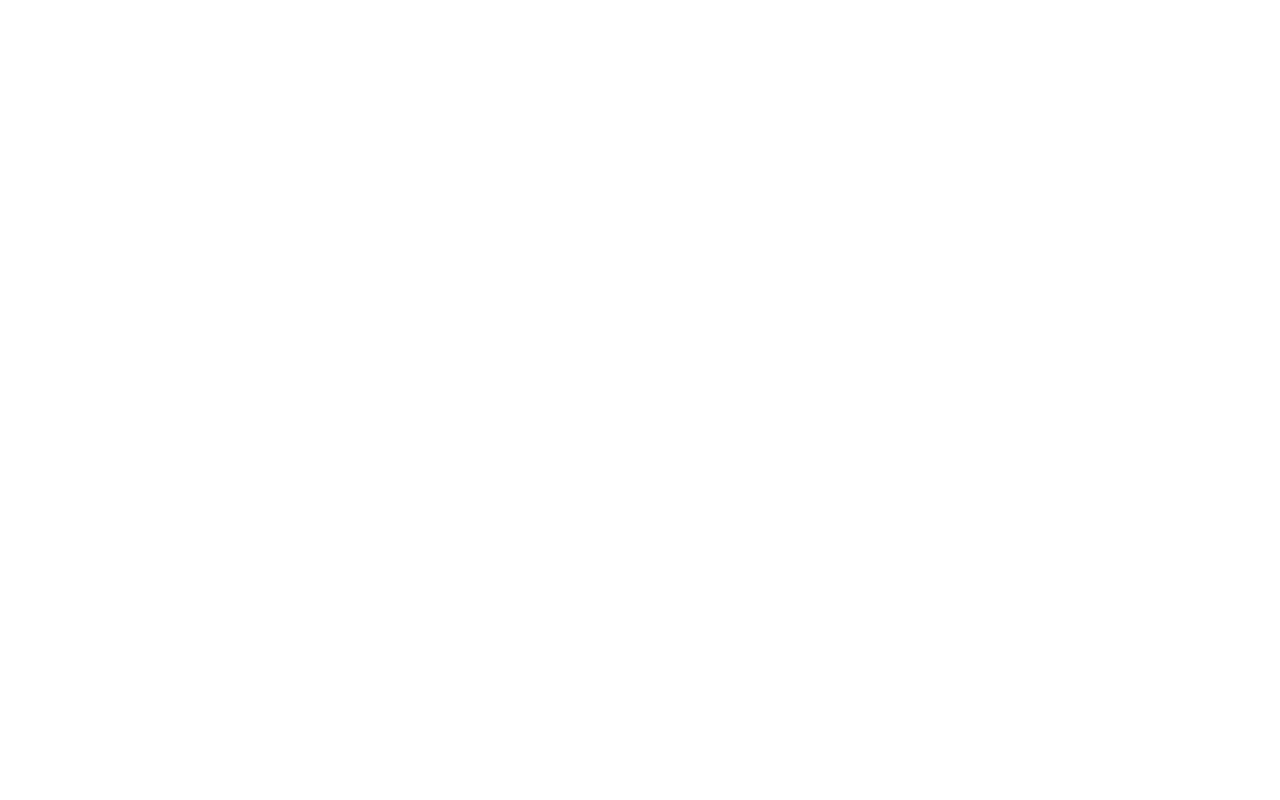
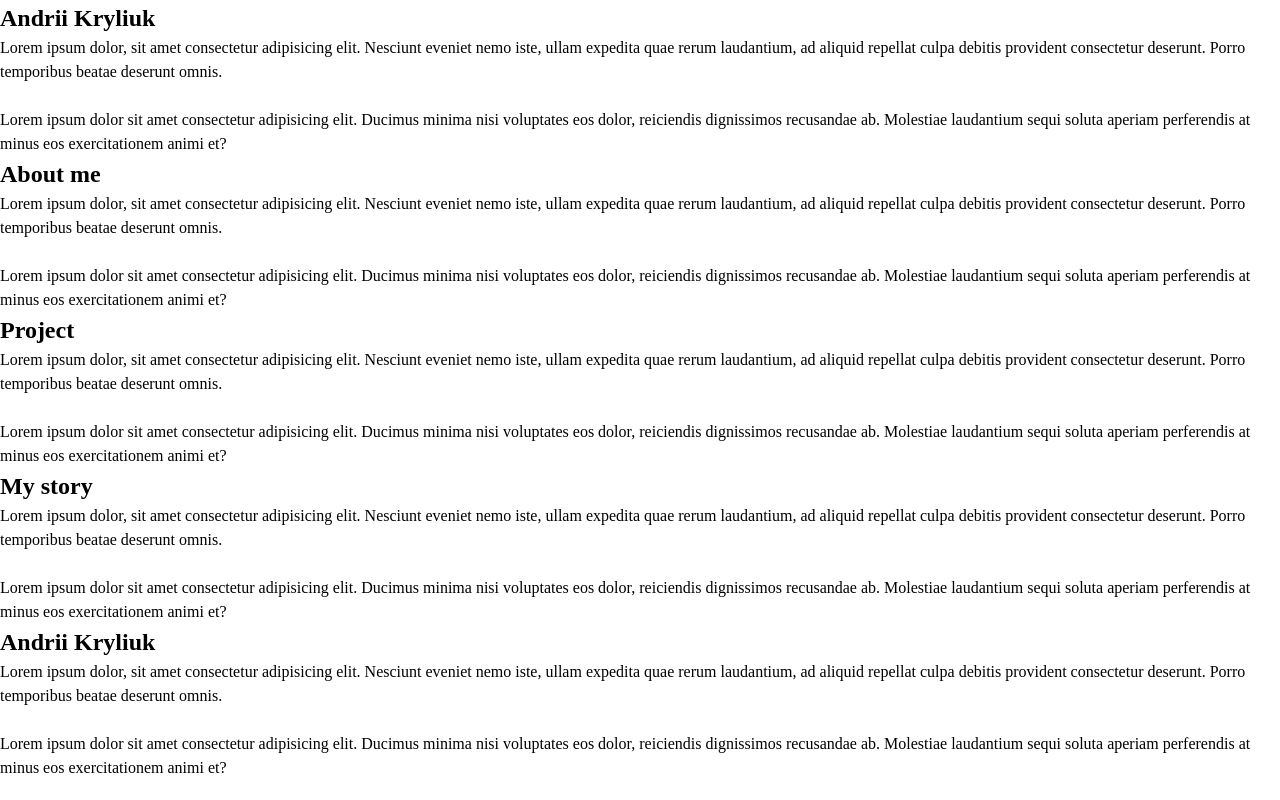
Before and after one commit to Andriikryl/3d-page, a plain HTML site: page index.html in a window 1280 px wide. Drawn offline with Linux system fonts and the light colour scheme.

Commit message:
feat-[html-str]

```diff
--- a/index.html
+++ b/index.html
@@ -8,6 +8,106 @@
     <link rel="stylesheet" href="styles/style.css" />
   </head>
   <body>
+    <section>
+      <div class="sticky">
+        <div class="container">
+          <h1>Andrii Kryliuk</h1>
+          <p>
+            Lorem ipsum dolor, sit amet consectetur adipisicing elit. Nesciunt
+            eveniet nemo iste, ullam expedita quae rerum laudantium, ad aliquid
+            repellat culpa debitis provident consectetur deserunt. Porro
+            temporibus beatae deserunt omnis.
+          </p>
+          <br />
+          <p>
+            Lorem ipsum dolor sit amet consectetur adipisicing elit. Ducimus
+            minima nisi voluptates eos dolor, reiciendis dignissimos recusandae
+            ab. Molestiae laudantium sequi soluta aperiam perferendis at minus
+            eos exercitationem animi et?
+          </p>
+        </div>
+      </div>
+    </section>
+    <section>
+      <div class="sticky">
+        <div class="container">
+          <h1>About me</h1>
+          <p>
+            Lorem ipsum dolor, sit amet consectetur adipisicing elit. Nesciunt
+            eveniet nemo iste, ullam expedita quae rerum laudantium, ad aliquid
+            repellat culpa debitis provident consectetur deserunt. Porro
+            temporibus beatae deserunt omnis.
+          </p>
+          <br />
+          <p>
+            Lorem ipsum dolor sit amet consectetur adipisicing elit. Ducimus
+            minima nisi voluptates eos dolor, reiciendis dignissimos recusandae
+            ab. Molestiae laudantium sequi soluta aperiam perferendis at minus
+            eos exercitationem animi et?
+          </p>
+        </div>
+      </div>
+    </section>
+    <section>
+      <div class="sticky">
+        <div class="container">
+          <h1>Project</h1>
+          <p>
+            Lorem ipsum dolor, sit amet consectetur adipisicing elit. Nesciunt
+            eveniet nemo iste, ullam expedita quae rerum laudantium, ad aliquid
+            repellat culpa debitis provident consectetur deserunt. Porro
+            temporibus beatae deserunt omnis.
+          </p>
+          <br />
+          <p>
+            Lorem ipsum dolor sit amet consectetur adipisicing elit. Ducimus
+            minima nisi voluptates eos dolor, reiciendis dignissimos recusandae
+            ab. Molestiae laudantium sequi soluta aperiam perferendis at minus
+            eos exercitationem animi et?
+          </p>
+        </div>
+      </div>
+    </section>
+    <section>
+      <div class="sticky">
+        <div class="container">
+          <h1>My story</h1>
+          <p>
+            Lorem ipsum dolor, sit amet consectetur adipisicing elit. Nesciunt
+            eveniet nemo iste, ullam expedita quae rerum laudantium, ad aliquid
+            repellat culpa debitis provident consectetur deserunt. Porro
+            temporibus beatae deserunt omnis.
+          </p>
+          <br />
+          <p>
+            Lorem ipsum dolor sit amet consectetur adipisicing elit. Ducimus
+            minima nisi voluptates eos dolor, reiciendis dignissimos recusandae
+            ab. Molestiae laudantium sequi soluta aperiam perferendis at minus
+            eos exercitationem animi et?
+          </p>
+        </div>
+      </div>
+    </section>
+    <section>
+      <div class="Contact">
+        <div class="container">
+          <h1>Andrii Kryliuk</h1>
+          <p>
+            Lorem ipsum dolor, sit amet consectetur adipisicing elit. Nesciunt
+            eveniet nemo iste, ullam expedita quae rerum laudantium, ad aliquid
+            repellat culpa debitis provident consectetur deserunt. Porro
+            temporibus beatae deserunt omnis.
+          </p>
+          <br />
+          <p>
+            Lorem ipsum dolor sit amet consectetur adipisicing elit. Ducimus
+            minima nisi voluptates eos dolor, reiciendis dignissimos recusandae
+            ab. Molestiae laudantium sequi soluta aperiam perferendis at minus
+            eos exercitationem animi et?
+          </p>
+        </div>
+      </div>
+    </section>
     <script src="js/app.js"></script>
   </body>
 </html>
--- a/styles/style.css
+++ b/styles/style.css
@@ -0,0 +1,27 @@
+
+*, *::before, *::after {
+    box-sizing: border-box;
+  }
+  * {
+    margin: 0;
+  }
+  html, body {
+    height: 100%;
+  }
+  body {
+    line-height: 1.5;
+    -webkit-font-smoothing: antialiased;
+  }
+  img, picture, video, canvas, svg {
+    display: block;
+    max-width: 100%;
+  }
+  input, button, textarea, select {
+    font: inherit;
+  }
+  p, h1, h2, h3, h4, h5, h6 {
+    overflow-wrap: break-word;
+  }
+  #root, #__next {
+    isolation: isolate;
+  }
```
